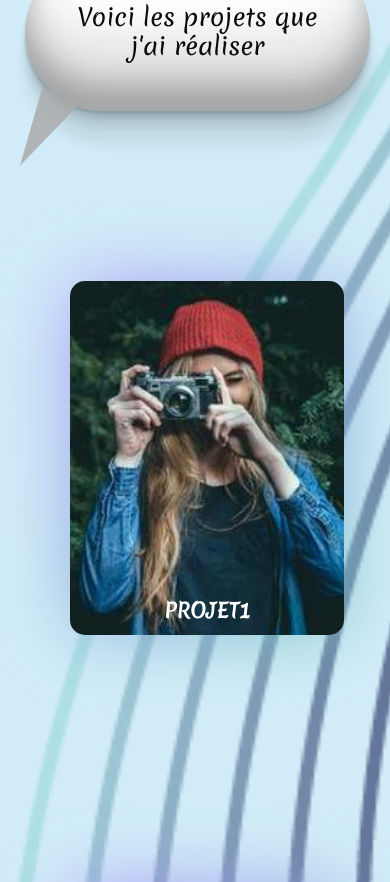
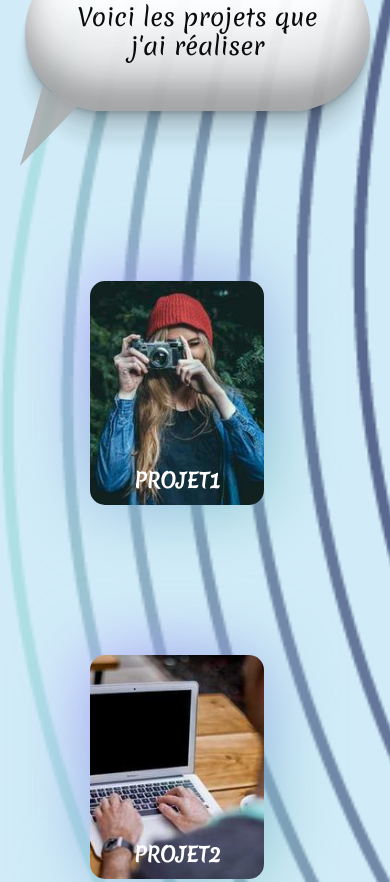
Before and after one commit to MarieRechaux/MarieRechaux.github.io, a plain HTML site: page index.html in a window 390 px wide. Shown: the part 2960-3842 px from the top of the page. Drawn offline with Linux system fonts and the light colour scheme.

Commit message:
petite modif

```diff
--- a/css/style.scss
+++ b/css/style.scss
@@ -426,8 +426,16 @@ body{
     text-align: start;
   }
 
-  .card__content{
+  .card {
+    width: 150px;
+    height: 200px;
     margin-left: 0;
+    margin-bottom: 0;
+  }
+
+  .card::before {
+    width: 140px;
+    height: 190px;
   }
 
 }
```
Also changed, not shown: css/style.css, 1 other file.
